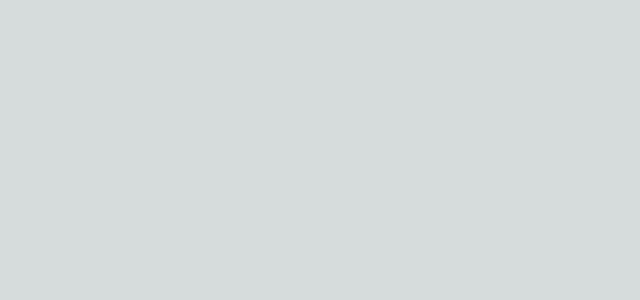
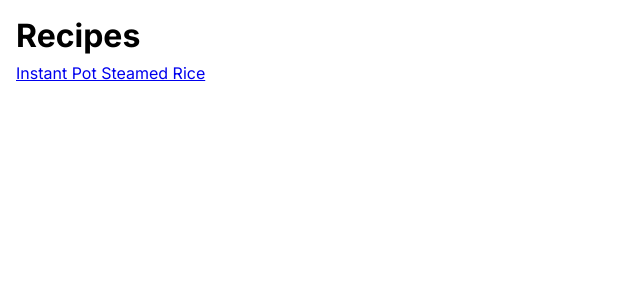
Before and after one commit to prowe/recipe-site, a Next.js app: page / in a window 1280 px wide. Shown: the top 300 px of the page, without its empty margins (0-640 px from the left). Built offline with nearby package versions, Linux system fonts and the light colour scheme.

Commit message:
basicly works

```diff
--- a/src/app/globals.css
+++ b/src/app/globals.css
@@ -5,72 +5,6 @@
     "Roboto Mono", "Oxygen Mono", "Ubuntu Monospace", "Source Code Pro",
     "Fira Mono", "Droid Sans Mono", "Courier New", monospace;
 
-  --foreground-rgb: 0, 0, 0;
-  --background-start-rgb: 214, 219, 220;
-  --background-end-rgb: 255, 255, 255;
-
-  --primary-glow: conic-gradient(
-    from 180deg at 50% 50%,
-    #16abff33 0deg,
-    #0885ff33 55deg,
-    #54d6ff33 120deg,
-    #0071ff33 160deg,
-    transparent 360deg
-  );
-  --secondary-glow: radial-gradient(
-    rgba(255, 255, 255, 1),
-    rgba(255, 255, 255, 0)
-  );
-
-  --tile-start-rgb: 239, 245, 249;
-  --tile-end-rgb: 228, 232, 233;
-  --tile-border: conic-gradient(
-    #00000080,
-    #00000040,
-    #00000030,
-    #00000020,
-    #00000010,
-    #00000010,
-    #00000080
-  );
-
-  --callout-rgb: 238, 240, 241;
-  --callout-border-rgb: 172, 175, 176;
-  --card-rgb: 180, 185, 188;
-  --card-border-rgb: 131, 134, 135;
-}
-
-@media (prefers-color-scheme: dark) {
-  :root {
-    --foreground-rgb: 255, 255, 255;
-    --background-start-rgb: 0, 0, 0;
-    --background-end-rgb: 0, 0, 0;
-
-    --primary-glow: radial-gradient(rgba(1, 65, 255, 0.4), rgba(1, 65, 255, 0));
-    --secondary-glow: linear-gradient(
-      to bottom right,
-      rgba(1, 65, 255, 0),
-      rgba(1, 65, 255, 0),
-      rgba(1, 65, 255, 0.3)
-    );
-
-    --tile-start-rgb: 2, 13, 46;
-    --tile-end-rgb: 2, 5, 19;
-    --tile-border: conic-gradient(
-      #ffffff80,
-      #ffffff40,
-      #ffffff30,
-      #ffffff20,
-      #ffffff10,
-      #ffffff10,
-      #ffffff80
-    );
-
-    --callout-rgb: 20, 20, 20;
-    --callout-border-rgb: 108, 108, 108;
-    --card-rgb: 100, 100, 100;
-    --card-border-rgb: 200, 200, 200;
-  }
 }
 
 * {
@@ -84,24 +18,3 @@ body {
   max-width: 100vw;
   overflow-x: hidden;
 }
-
-body {
-  color: rgb(var(--foreground-rgb));
-  background: linear-gradient(
-      to bottom,
-      transparent,
-      rgb(var(--background-end-rgb))
-    )
-    rgb(var(--background-start-rgb));
-}
-
-a {
-  color: inherit;
-  text-decoration: none;
-}
-
-@media (prefers-color-scheme: dark) {
-  html {
-    color-scheme: dark;
-  }
-}
--- a/src/app/page.module.css
+++ b/src/app/page.module.css
@@ -0,0 +1,10 @@
+.main {
+    padding: 1rem;
+    display: flex;
+    flex-direction: column;
+    gap: .5rem;
+}
+
+.recipeList {
+    list-style: none;
+}
--- a/src/app/page.tsx
+++ b/src/app/page.tsx
@@ -1,9 +1,26 @@
+import { Recipe, recipeSchema } from "@/recipe-schema";
 import styles from "./page.module.css";
+import { loadAllRecipes } from "@/recipes-loader";
+import Link from "next/link";
 
-export default function Home() {
+function RecipeListItem({filePath, recipe}: {filePath: string, recipe: Recipe}) {
   return (
-    <main>
+    <li key={filePath}>
+      <Link href={`/recipes/${encodeURIComponent(filePath)}`}>{recipe.title}</Link>
+    </li>
+  );
+}
 
+export default async function Home() {
+  const recipes = await loadAllRecipes();
+  const sortedEntries = Object.entries(recipes)
+    .toSorted((a, b) => a[1].title.localeCompare(b[1].title));
+  return (
+    <main className={styles.main}>
+      <h1>Recipes</h1>
+      <ul className={styles.recipeList}>
+        {sortedEntries.map(([filePath, recipe]) => <RecipeListItem key={filePath} filePath={filePath} recipe={recipe} />)}
+      </ul>
     </main>
   );
 }
--- /dev/null
+++ b/src/app/recipes/[filePath]/page.module.css
@@ -0,0 +1,20 @@
+.main {
+    padding: 1rem;
+    display: flex;
+    flex-direction: column;
+    gap: .5rem;
+}
+
+.ingredients {
+    & > ul {
+        margin-left: 1rem;
+        padding-inline-start: 40px;
+    }
+}
+
+.steps {
+    & > ol {
+        margin-left: 1rem;
+        padding-inline-start: 40px;
+    }
+}
--- /dev/null
+++ b/src/recipe-schema.ts
@@ -0,0 +1,9 @@
+import { z } from "zod";
+
+export const recipeSchema = z.object({
+    title: z.string(),
+    ingredients: z.array(z.string()),
+    steps: z.array(z.string()),
+});
+
+export type Recipe = z.infer<typeof recipeSchema>;
--- /dev/null
+++ b/src/recipes-loader.ts
@@ -0,0 +1,33 @@
+import { Recipe, recipeSchema } from "./recipe-schema";
+import fs from "fs/promises";
+import { parse } from "yaml";
+import path from "path";
+
+const recipesDir = "./recipes";
+
+export async function loadRecipe(relativePath: string): Promise<Recipe> {
+  const filePath = path.join(recipesDir, relativePath);
+  const yaml = await fs.readFile(filePath, "utf-8");
+  const recipe = recipeSchema.parse(parse(yaml));
+  return recipe;
+}
+
+export async function getAllRecipePaths(): Promise<string[]> {
+  const fileNames = await fs.readdir(recipesDir);
+  return fileNames.map((name) => path.join(recipesDir, name));
+}
+
+export async function loadAllRecipes(): Promise<{
+  [filePath: string]: Recipe;
+}> {
+  const paths = await getAllRecipePaths();
+  return Object.fromEntries(
+    await Promise.all(
+      paths.map(async (filePath) => {
+        const relativePath = path.relative(recipesDir, filePath);
+        const recipe = await loadRecipe(relativePath);
+        return [relativePath, recipe];
+      })
+    )
+  );
+}
```
Also changed, not shown: package.json (+6 -4 lines), src/app/recipes/[filePath]/page.tsx (added, +35 -0 lines), recipes/steamed-rice.yml (renamed from recipies/steamed-rice.yml), 1 other file (tests, documents, lock files or other folders).
